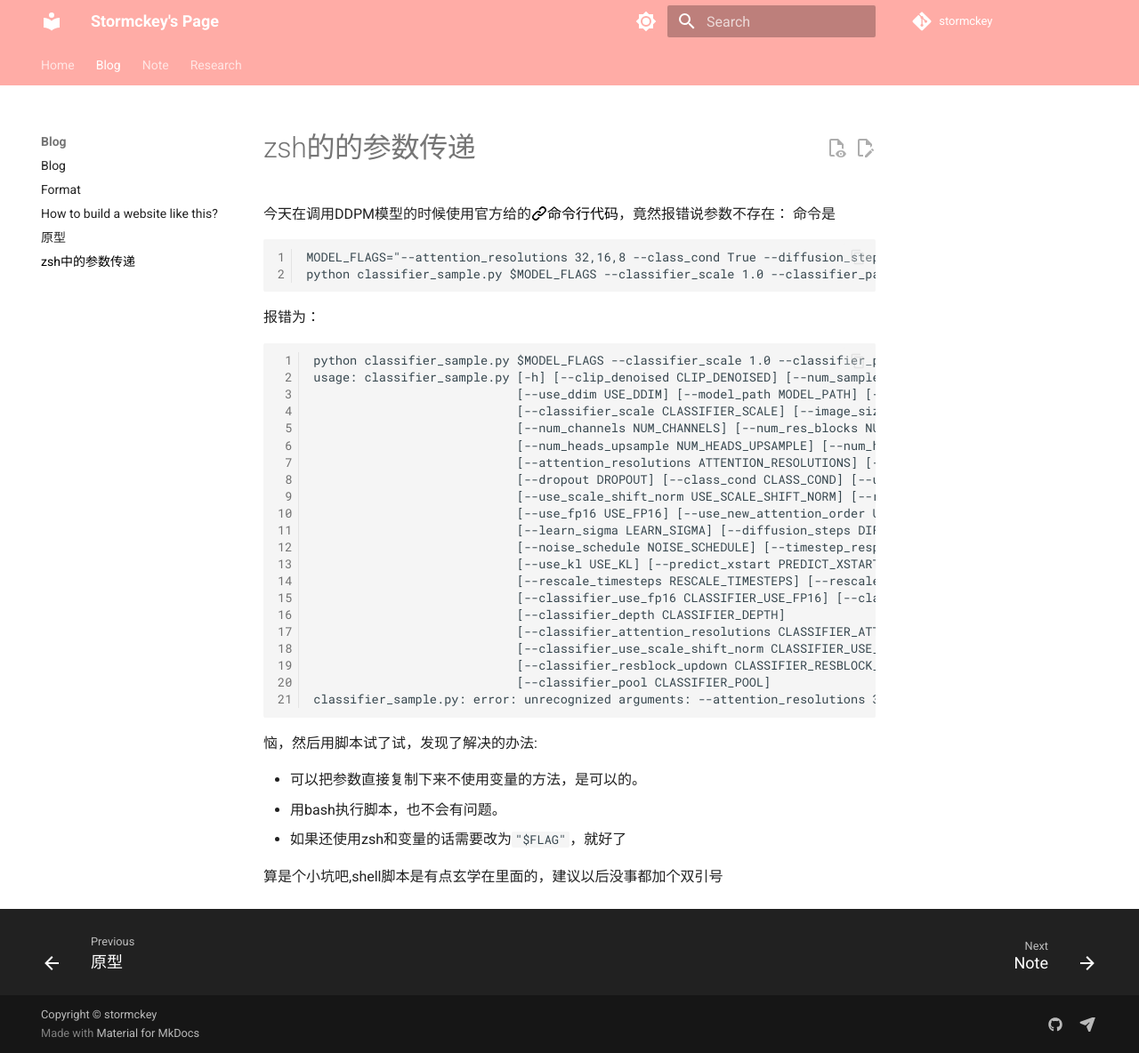
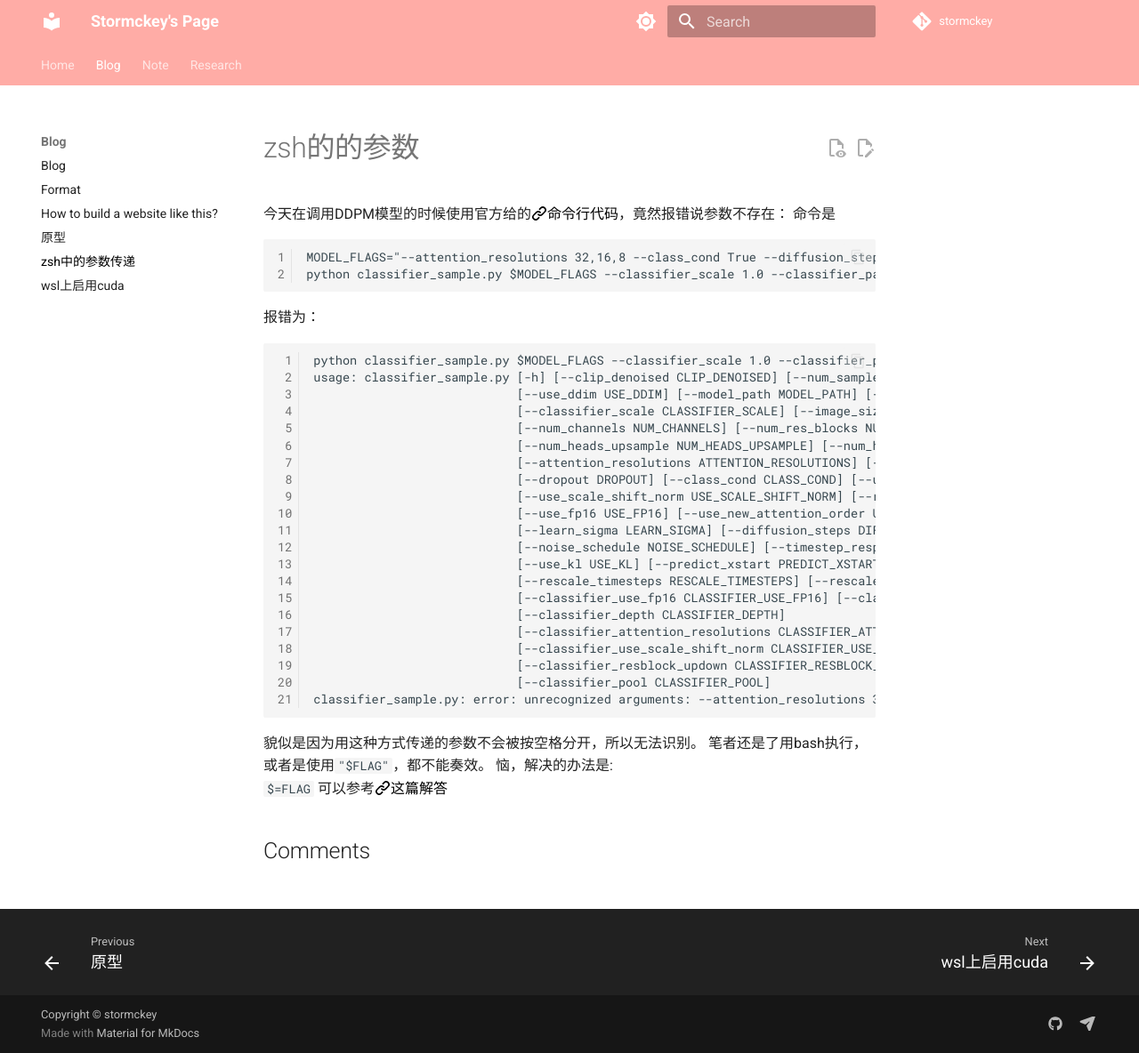
Before and after one commit to stormckey/stormckey.github.io, an MkDocs documentation site: the page built from docs/Blog/zsh_arg.md, in a window 1280 px wide and 1184 px high. Shown: the whole window at 89% size. Built offline with MkDocs 1.6.1 and Material for MkDocs 9.7.7, drawn with Linux system fonts in a browser that asks for light colours; comment, search, counter and statistics services are not loaded.

Commit message:
Add wsl_cuda

````diff
--- a/docs/Blog/zsh_arg.md
+++ b/docs/Blog/zsh_arg.md
@@ -30,10 +33,8 @@
                             [--classifier_pool CLASSIFIER_POOL]
 classifier_sample.py: error: unrecognized arguments: --attention_resolutions 32,16,8 --class_cond True --diffusion_steps 1000 --dropout 0.1 --image_size 64 --learn_sigma True --noise_schedule cosine --num_channels 192 --num_head_channels 64 --num_res_blocks 3 --resblock_updown True --use_new_attention_order True --use_fp16 True --use_scale_shift_norm True
 ```
-恼，然后用脚本试了试，发现了解决的办法:
-
-- 可以把参数直接复制下来不使用变量的方法，是可以的。
-- 用bash执行脚本，也不会有问题。
-- 如果还使用zsh和变量的话需要改为`"$FLAG"`，就好了
-
-算是个小坑吧,shell脚本是有点玄学在里面的，建议以后没事都加个双引号
+貌似是因为用这种方式传递的参数不会被按空格分开，所以无法识别。
+笔者还是了用bash执行，或者是使用`"$FLAG"`，都不能奏效。
+恼，解决的办法是:
+`$=FLAG`
+可以参考[:octicons-link-16:这篇解答](https://unix.stackexchange.com/questions/26661/what-is-word-splitting-why-is-it-important-in-shell-programming)
--- a/docs/changelog.yml
+++ b/docs/changelog.yml
@@ -1,4 +1,6 @@
 - "2023":
+  - "2023-03-21":
+    - newpage: Blog > wsl上启用cuda
   - "2023-03-20":
     - newpage: Blog > zsh中的参数传递
   - "2023-03-18":
--- a/mkdocs.yml
+++ b/mkdocs.yml
@@ -140,6 +140,7 @@
     - How to build a website like this?: Blog/Build_this_website.md
     - 原型: Blog/Women_and_prototype.md
     - zsh中的参数传递: Blog/zsh_arg.md
+    - wsl上启用cuda: Blog/wsl_cuda.md
   - Note:
     - Note/index.md
     - DS:
````
Also changed, not shown: other parts of docs/Blog/zsh_arg.md (+4 -1 lines), docs/Blog/wsl_cuda.md (added, +44 -0 lines).
